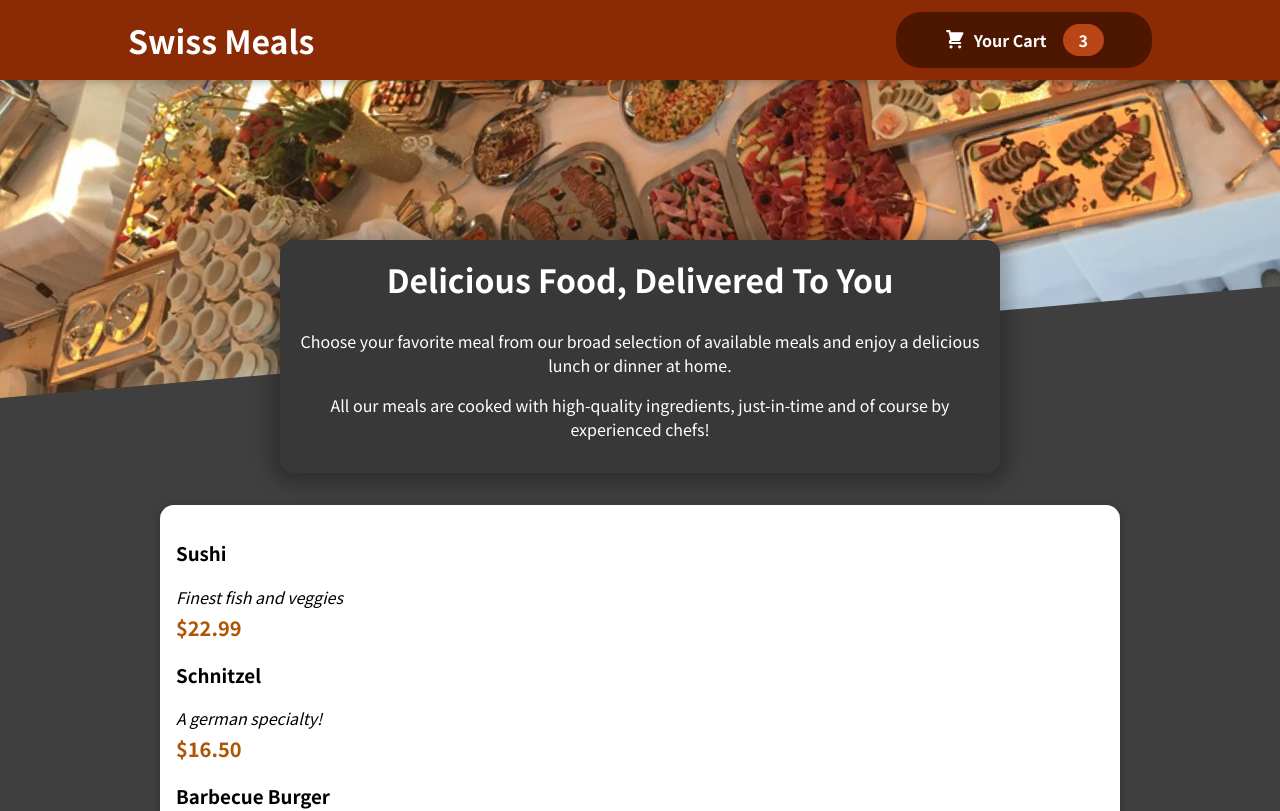
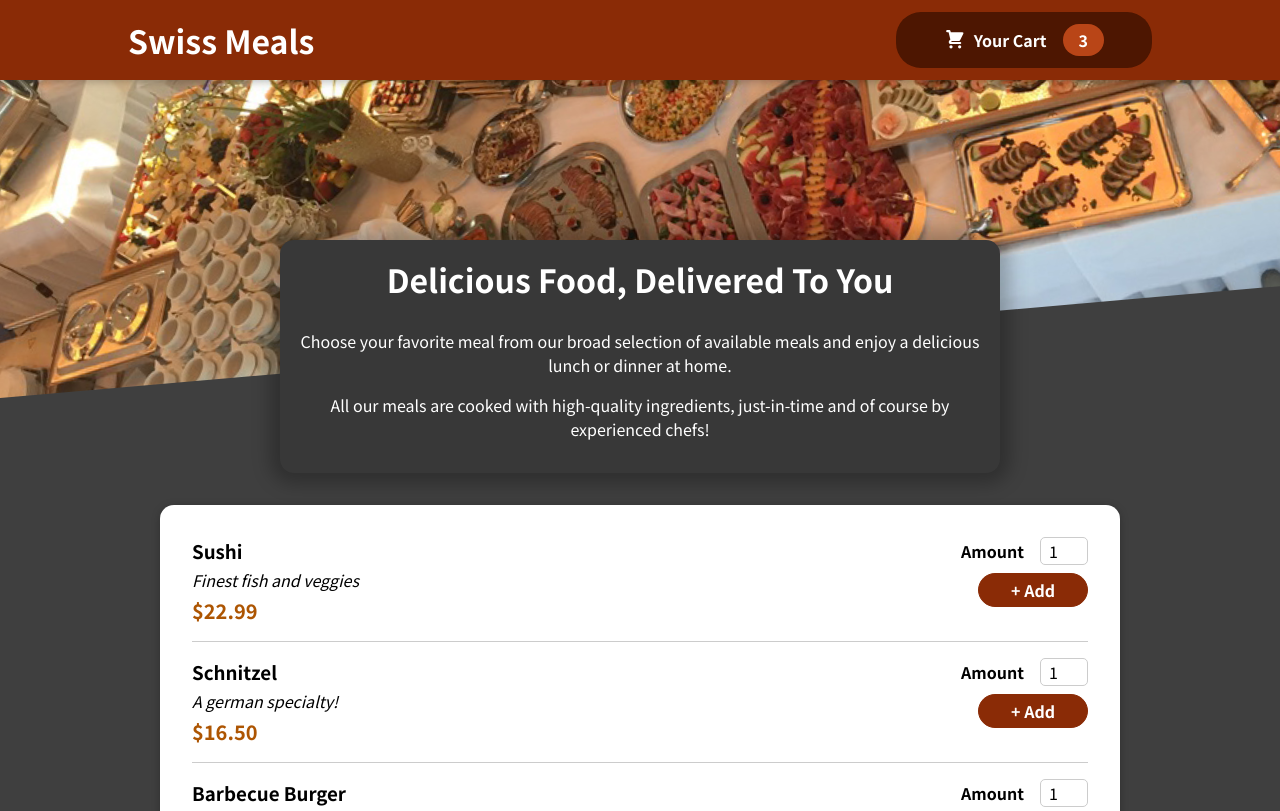
Before and after one commit to Rajat124/restaurant-app, a React (Create React App) app: page / in a window 1280 px wide. Shown: the top 811 px of the page. Built offline with nearby package versions, Linux system fonts and the light colour scheme.

Commit message:
Adding a Form

```diff
--- a/src/components/Meals/MealsItem/MealsItem.js
+++ b/src/components/Meals/MealsItem/MealsItem.js
@@ -1,16 +1,19 @@
 import classes from "./MealsItem.module.css";
+import MealsItemForm from "./MealsItemForm";
 
 const MealsItem = (props) => {
   const price = `$${props.price.toFixed(2)}`;
 
   return (
-    <li>
-      <div className={classes.meals}>
+    <li className={classes.meal}>
+      <div>
         <h3>{props.name}</h3>
         <div className={classes.description}>{props.description}</div>
         <div className={classes.price}>{price}</div>
       </div>
-      {/* <div></div> */}
+      <div>
+        <MealsItemForm />
+      </div>
     </li>
   );
 };
--- /dev/null
+++ b/src/components/Meals/MealsItem/MealsItemForm.js
@@ -0,0 +1,25 @@
+import Input from "../../UI/Input";
+import classes from "./MealsItemForm.module.css";
+
+const MealsItemForm = () => {
+  return (
+    <form className={classes.form}>
+      <Input
+        label="Amount"
+        input={{
+          id: "amount",
+          type: "number",
+          min: "1",
+          max: "5",
+          steps: "1",
+          defaultValue: "1",
+        }}
+      />
+      <button className={classes.button} type="button">
+        + Add
+      </button>
+    </form>
+  );
+};
+
+export default MealsItemForm;
--- /dev/null
+++ b/src/components/Meals/MealsItem/MealsItemForm.module.css
@@ -0,0 +1,20 @@
+.form {
+    text-align: right;
+  }
+
+  .form button {
+    font: inherit;
+    cursor: pointer;
+    background-color: #8a2b06;
+    border: 1px solid #8a2b06;
+    color: white;
+    padding: 0.25rem 2rem;
+    border-radius: 20px;
+    font-weight: bold;
+  }
+
+  .form button:hover,
+  .form button:active {
+    background-color: #641e03;
+    border-color: #641e03;
+  }
--- /dev/null
+++ b/src/components/UI/Input.js
@@ -0,0 +1,12 @@
+import classes from "./Input.module.css";
+
+const Input = (props) => {
+  return (
+    <div className={classes.input}>
+      <label htmlFor={props.input.id}>{props.label}</label>
+      <input {...props.input}></input>
+    </div>
+  );
+};
+
+export default Input;
--- /dev/null
+++ b/src/components/UI/Input.module.css
@@ -0,0 +1,18 @@
+.input {
+    display: flex;
+    align-items: center;
+    margin-bottom: 0.5rem;
+  }
+
+  .input label {
+    font-weight: bold;
+    margin-right: 1rem;
+  }
+
+  .input input {
+    width: 3rem;
+    border-radius: 5px;
+    border: 1px solid #ccc;
+    font: inherit;
+    padding-left: 0.5rem;
+  }
```
